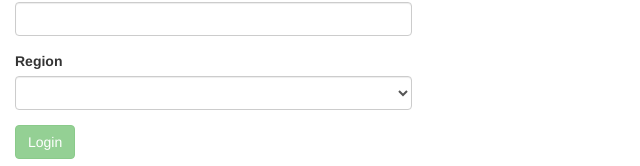
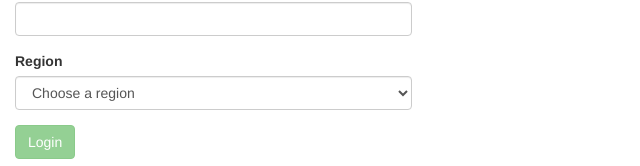
Before and after one commit to allthingsclowd/K5-Admin-Console, an Angular app in the folder K5-Password-Retrevial/: page / in a window 1280 px wide. Shown: the part 501-667 px from the top of the page, without its empty margins (0-640 px from the left). Built offline with nearby package versions, Linux system fonts and the light colour scheme.

Commit message:
need to tidy up actual service code used - project stuff working - server list is next

```diff
--- a/K5-Password-Retrevial/src/app/app.component.html
+++ b/K5-Password-Retrevial/src/app/app.component.html
@@ -55,11 +55,11 @@
 							Region
 						</label>
 						<select
-							id="project"
+							id="region"
 							class="form-control"
 							formControlName="region"
 							name="region">
-							placeholder="Select a Region"
+							<option [value]="null">Choose a region</option>
 							<option *ngFor="let region of regions" [value]="region">{{region}}</option>
 
 						</select>
@@ -93,9 +93,9 @@
 							class="form-control"
 							formControlName="project"
 							name="project"
-							(onchange)="projectChange()">
+							(change)="projectChange()">
 							<option [value]="null">Choose a project</option>
-							<option *ngFor="let project of projects | sortObjectsByName" [value]="project">{{project.name}}</option>
+							<option *ngFor="let project of projects | sortObjectsByName" [value]="project.id">{{project.name}}</option>
 
 						</select>
 						<span
```
